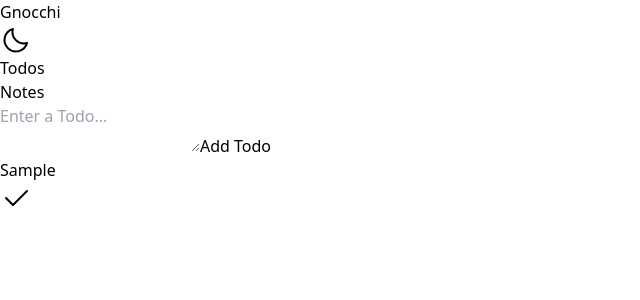
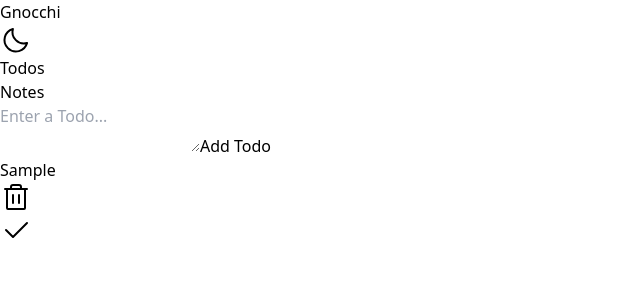
Before and after one commit to tartpomegranate/gnocchi, a React (Vite) app: page / in a window 1280 px wide. Both pictures are taken after typing "Sample" into the empty fields and a click on the button "Add Todo". Shown: the top 300 px of the page, without its empty margins (0-640 px from the left). Built offline with nearby package versions, Linux system fonts and the light colour scheme.

Commit message:
Add todo delete feature

```diff
--- a/src/components/todos/TodoList.jsx
+++ b/src/components/todos/TodoList.jsx
@@ -1,10 +1,11 @@
 import { validate as uuidValidate } from 'uuid';
-import { Check, ArrowUUpLeft } from 'phosphor-react';
+import { Check, Trash, ArrowUUpLeft } from 'phosphor-react';
 import { arraySplit } from '../../utils/array-split';
 
 const TodoList = ({ todos, setTodos }) => {
   const handleTodoStatusChange = (e) => {
-    const todoId = e.currentTarget.parentElement.getAttribute('data-id');
+    const todoId =
+      e.currentTarget.parentElement.parentElement.getAttribute('data-id');
     if (!uuidValidate(todoId)) {
       return;
     }
@@ -16,6 +17,20 @@ const TodoList = ({ todos, setTodos }) => {
         }
 
         return todo;
+      })
+    );
+  };
+
+  const deleteTodo = (e) => {
+    const todoId =
+      e.currentTarget.parentElement.parentElement.getAttribute('data-id');
+    if (!uuidValidate(todoId)) {
+      return;
+    }
+
+    setTodos(
+      todos.filter((todo) => {
+        return todo.id !== todoId;
       })
     );
   };
@@ -32,11 +47,18 @@ const TodoList = ({ todos, setTodos }) => {
       className="mb-2 last:mb-0 flex justify-between items-center dark:bg-gray-800 p-3 rounded-full border-2 dark:border-gray-700"
     >
       <p>{todo.text}</p>
+      <div className="flex gap-2">
+        <Trash
+          size={32}
+          className="p-1 cursor-pointer rounded-full dark:hover:bg-gray-600 hover:bg-gray-300  transition duration-200"
+          onClick={deleteTodo}
+        />
         <Check
           size={32}
           className="p-1 cursor-pointer rounded-full dark:hover:bg-gray-600 hover:bg-gray-300  transition duration-200"
           onClick={handleTodoStatusChange}
         />
+      </div>
     </div>
   ));
 
@@ -47,11 +69,18 @@ const TodoList = ({ todos, setTodos }) => {
       className="mb-2 last:mb-0 flex justify-between items-center dark:bg-gray-800/50 p-3 rounded-full border-2 dark:border-gray-700"
     >
       <p className="line-through opacity-50">{todo.text}</p>
+      <div className="flex gap-2">
+        <Trash
+          size={32}
+          className="p-1 cursor-pointer rounded-full dark:hover:bg-gray-600 hover:bg-gray-300  transition duration-200"
+          onClick={deleteTodo}
+        />
         <ArrowUUpLeft
           size={32}
           className="p-1 cursor-pointer rounded-full dark:hover:bg-gray-600 hover:bg-gray-300  transition duration-200"
           onClick={handleTodoStatusChange}
         />
+      </div>
     </div>
   ));
 
```
Lines whose indentation alone changed are shown as unchanged.
